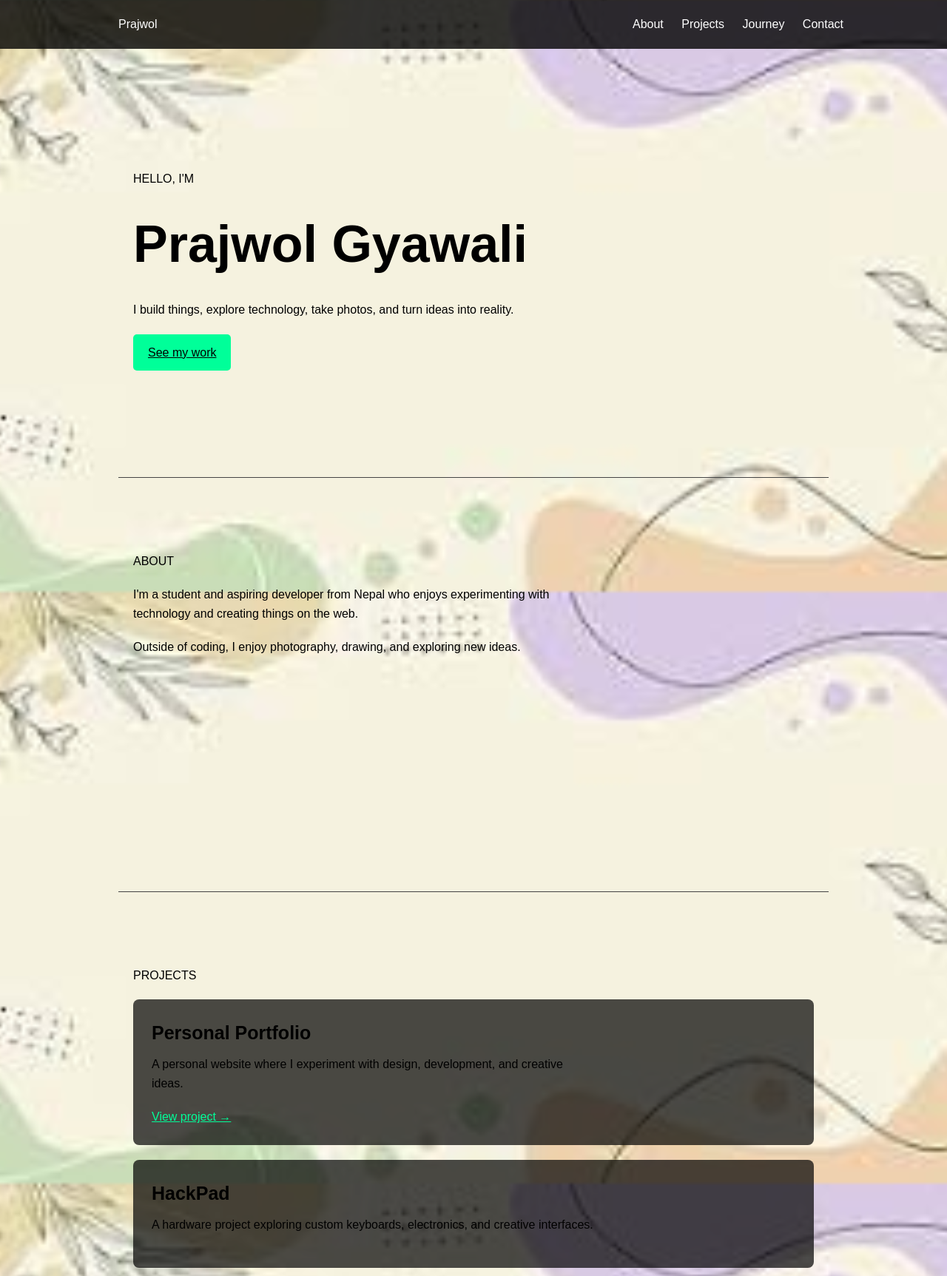
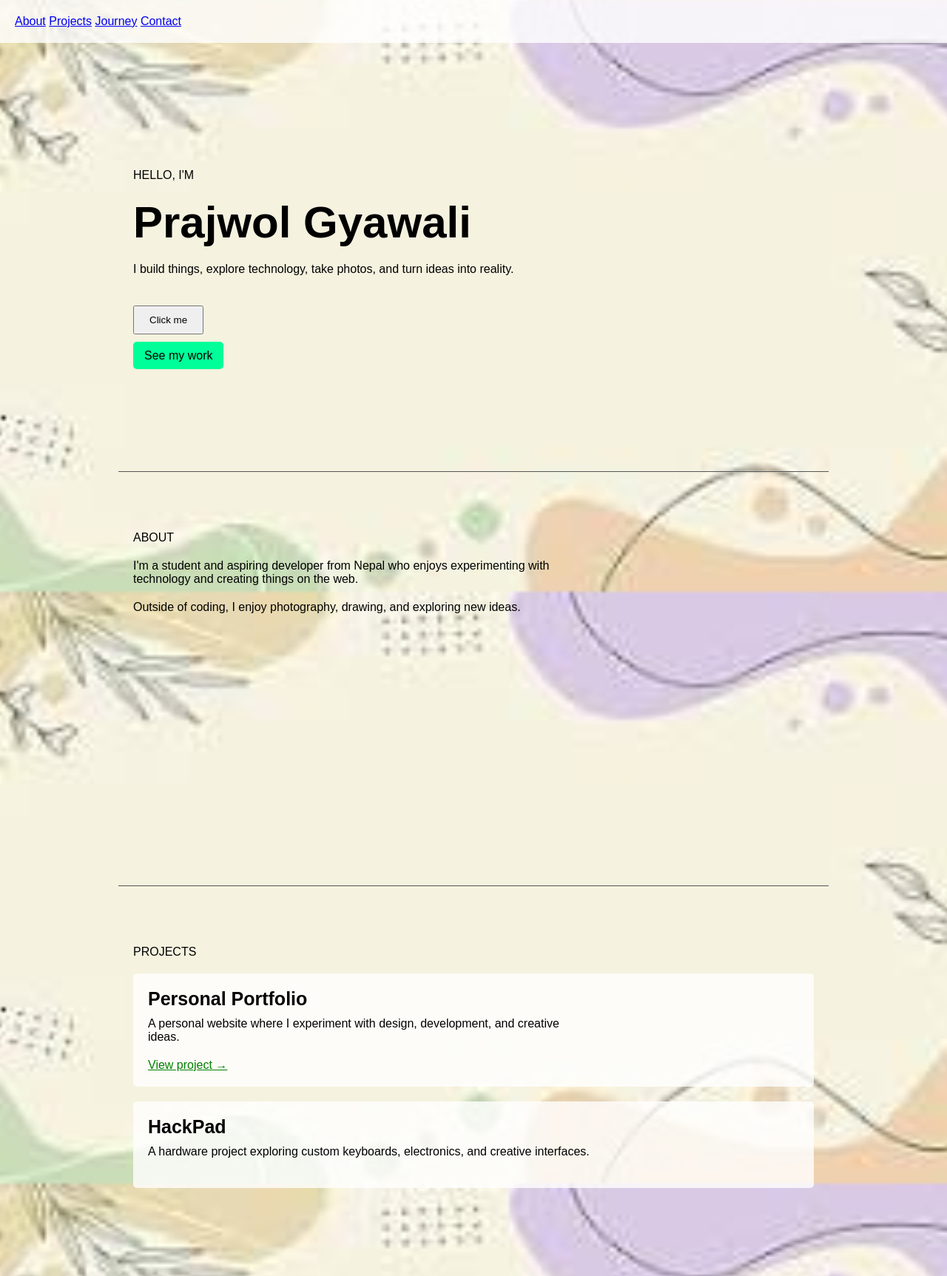
Before and after one commit to SnaggingCobra/stardanceweb, a plain HTML site: page index.html in a window 1280 px wide. Shown: the top 1725 px of the page at 74% size. Drawn offline with Linux system fonts and the light colour scheme.

Commit message:
Added js little buttom

```diff
--- a/index.html
+++ b/index.html
@@ -13,8 +13,6 @@
 <body>
 
     <header>
-        <nav>
-            <a href="#home">Prajwol</a>
 
             <div>
                 <a href="#about">About</a>
@@ -22,7 +20,6 @@
                 <a href="#journey">Journey</a>
                 <a href="#contact">Contact</a>
             </div>
-        </nav>
     </header>
 
 
@@ -31,12 +28,14 @@
 
             <p>HELLO, I'M</p>
 
+
             <h1>Prajwol Gyawali</h1>
 
             <p>
                 I build things, explore technology,
                 take photos, and turn ideas into reality.
             </p>
+            <button onclick="changeText()">Click me</button><p id="message"></p>
 
             <a href="#projects">See my work</a>
 
--- a/script.js
+++ b/script.js
@@ -0,0 +1,3 @@
+function changeText() {
+    document.getElementById("message").innerHTML = "Thanks for visiting!";
+}
--- a/style.css
+++ b/style.css
@@ -14,34 +14,31 @@ body {
     background-size: cover;
     background-position: center;
     background-attachment: fixed;
-
     color: black;
     font-family: Arial, sans-serif;
-    line-height: 1.6;
 }
 
 header {
-    background-color: rgba(0, 0, 0, 0.8);
+    background-color: rgba(255, 255, 255, 0.8);
     padding: 20px;
 }
 
 nav {
-    max-width: 1000px;
-    margin: auto;
-
     display: flex;
     justify-content: space-between;
     align-items: center;
+    max-width: 1000px;
+    margin: auto;
 }
 
 nav a {
-    color: white;
+    color: black;
     text-decoration: none;
-    margin-left: 20px;
+    margin-left: 15px;
 }
 
 nav a:hover {
-    color: #00ff99;
+    color: green;
 }
 
 main {
@@ -52,12 +49,12 @@ main {
 
 section {
     min-height: 70vh;
-    padding: 100px 20px;
-    border-bottom: 1px solid #444;
+    padding: 80px 20px;
+    border-bottom: 1px solid #555;
 }
 
 h1 {
-    font-size: 70px;
+    font-size: 60px;
     margin-bottom: 20px;
 }
 
@@ -77,28 +74,26 @@ p {
 }
 
 #home {
-    display: flex;
-    flex-direction: column;
-    justify-content: center;
+    padding-top: 150px;
 }
 
 #home a {
     background-color: #00ff99;
     color: black;
-    padding: 12px 20px;
-    width: fit-content;
+    padding: 10px 15px;
+    text-decoration: none;
     border-radius: 5px;
 }
 
 article {
-    background-color: rgba(0, 0, 0, 0.7);
-    padding: 25px;
+    background-color: rgba(255, 255, 255, 0.8);
+    padding: 20px;
     margin: 20px 0;
-    border-radius: 8px;
+    border-radius: 5px;
 }
 
 article a {
-    color: #00ff99;
+    color: green;
 }
 
 ul {
@@ -110,24 +105,29 @@ li {
 }
 
 #contact a {
-    color: #00ff99;
-    margin-right: 20px;
+    color: green;
+    margin-right: 15px;
 }
 
 footer {
-    padding: 30px 20px;
+    padding: 30px;
     text-align: center;
-    background-color: rgba(0, 0, 0, 0.8);
+    background-color: rgba(255, 255, 255, 0.8);
+}
+
+button {
+    margin-top: 20px;
+    padding: 10px 20px;
+    cursor: pointer;
 }
 
 @media (max-width: 600px) {
     nav {
         flex-direction: column;
-        gap: 15px;
     }
 
     nav a {
-        margin-left: 10px;
+        margin: 5px;
     }
 
     h1 {
@@ -135,10 +135,6 @@ footer {
     }
 
     h2 {
-        font-size: 32px;
-    }
-
-    section {
-        padding: 70px 10px;
+        font-size: 30px;
     }
 }
```
